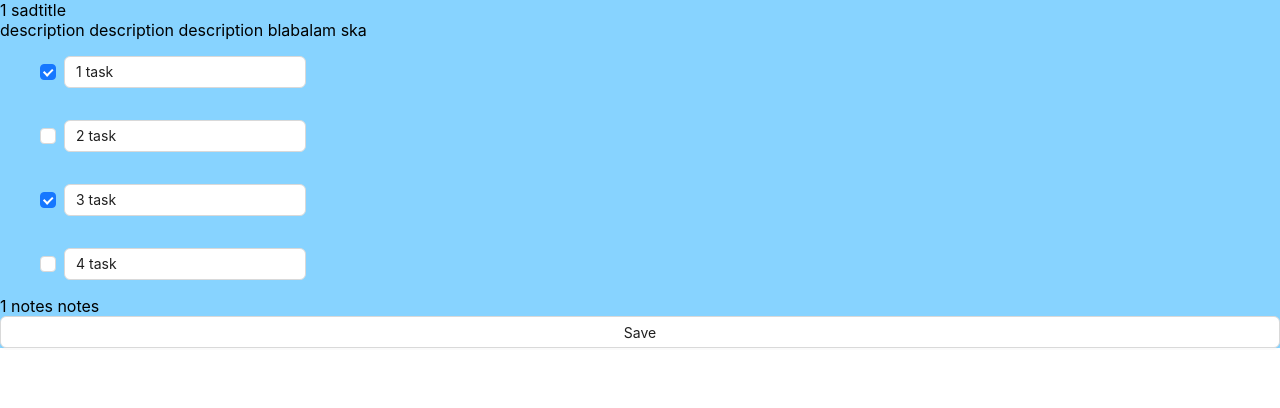
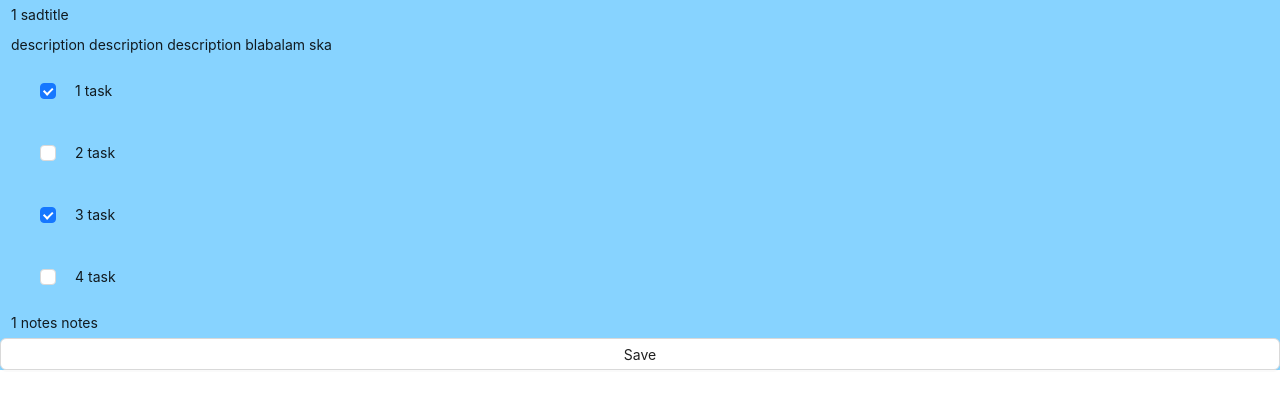
Before and after one commit to agfornalska/Agu-do, a React (Create React App) app: page / in a window 1280 px wide. Shown: the top 408 px of the page. Built offline with nearby package versions, Linux system fonts and the light colour scheme.

Commit message:
reducer handling changes in Items

```diff
--- a/src/components/LoggedContent/LoggedContent.js
+++ b/src/components/LoggedContent/LoggedContent.jsx
@@ -1,7 +1,8 @@
 import './LoggedContent.css'
 import { Button, Checkbox, Input } from 'antd'
-import React, { useState } from 'react'
+import React, { useReducer } from 'react'
 import uuid from 'react-uuid'
+import reducer from './LoggedContentReducer'
 
 const initialItem = {
   id: '1todoId',
@@ -35,60 +36,69 @@ const initialItem = {
 
 export function LoggedContent({ current }) {
   //GET /todo/:todoId
-  const [toDoItem, setToDoItem] = useState(initialItem)
+  const [toDoItem, dispatch] = useReducer(reducer, initialItem)
   const { id, userId, title, notes, description, taskList } = toDoItem
 
-  function handleCheckbox(checkedTitle, event) {
+  function handleTaskList(type, taskId, event) {
     const newTaskList = taskList.map((task) => {
-      if (task.taskTitle === checkedTitle)
-        return { ...task, isDone: event.target.checked }
+      if (task.taskId === taskId) {
+        if (type === 'checked') {
+          return { ...task, isDone: event.target.checked }
+        }
+        if (type === 'changed') {
+          return { ...task, taskTitle: event.target.value }
+        }
+      }
       return task
     })
 
-    setToDoItem({ ...toDoItem, taskList: newTaskList })
+    dispatch({ type: 'taskList', element: newTaskList })
   }
 
-  function handleInput(changedTitle, event) {
-    console.log(
-      '🚀 ~ file: LoggedContent.js:47 ~ handleInput ~ changedTitle:',
-      changedTitle
-    )
-    const newTaskList = taskList.map((task) => {
-      if (task.taskTitle === changedTitle)
-        return { ...task, taskTitle: event.target.value }
-      return task
-    })
-    console.log(
-      '🚀 ~ file: LoggedContent.js:52 ~ newTaskList ~ newTaskList:',
-      newTaskList
-    )
-
-    setToDoItem({ ...toDoItem, taskList: newTaskList })
+  function handleInput(type, event) {
+    const newElement = event.target.value
+    dispatch({ type, element: newElement })
   }
 
   return (
     <div className='box'>
-      <div>{title}</div>
-      <div>{description}</div>
+      <Input
+        bordered={false}
+        defaultValue='new title'
+        value={title}
+        onChange={(event) => handleInput('title', event)}
+      />
+      <Input
+        bordered={false}
+        defaultValue='description'
+        value={description}
+        onChange={(event) => handleInput('description', event)}
+      />
       <div className='check-list'>
         {taskList.map(({ taskTitle, isDone, taskId }) => (
           <ul key={taskId}>
             <div>
               <Checkbox
                 checked={isDone}
-                onChange={(event) => handleCheckbox(taskTitle, event)}
+                onChange={(event) => handleTaskList('checked', taskId, event)}
               >
                 <Input
+                  bordered={false}
                   defaultValue='new assigment'
                   value={taskTitle}
-                  onChange={(event) => handleInput(taskTitle, event)}
-                ></Input>
+                  onChange={(event) => handleTaskList('changed', taskId, event)}
+                />
               </Checkbox>
             </div>
           </ul>
         ))}
       </div>
-      <div>{notes}</div>
+      <Input
+        bordered={false}
+        defaultValue='your notes'
+        value={notes}
+        onChange={(event) => handleInput('notes', event)}
+      />
       <Button>Save</Button>
     </div>
   )
--- /dev/null
+++ b/src/components/LoggedContent/LoggedContentReducer.js
@@ -0,0 +1,29 @@
+export default function reducer(toDoItem, action) {
+  switch (action.type) {
+    case 'title': {
+      return {
+        ...toDoItem,
+        title: action.element,
+      }
+    }
+    case 'notes': {
+      return {
+        ...toDoItem,
+        notes: action.element,
+      }
+    }
+    case 'description': {
+      return {
+        ...toDoItem,
+        description: action.element,
+      }
+    }
+    case 'taskList': {
+      return {
+        ...toDoItem,
+        taskList: action.element,
+      }
+    }
+  }
+  throw Error('Unknown action: ' + action.type)
+}
```
